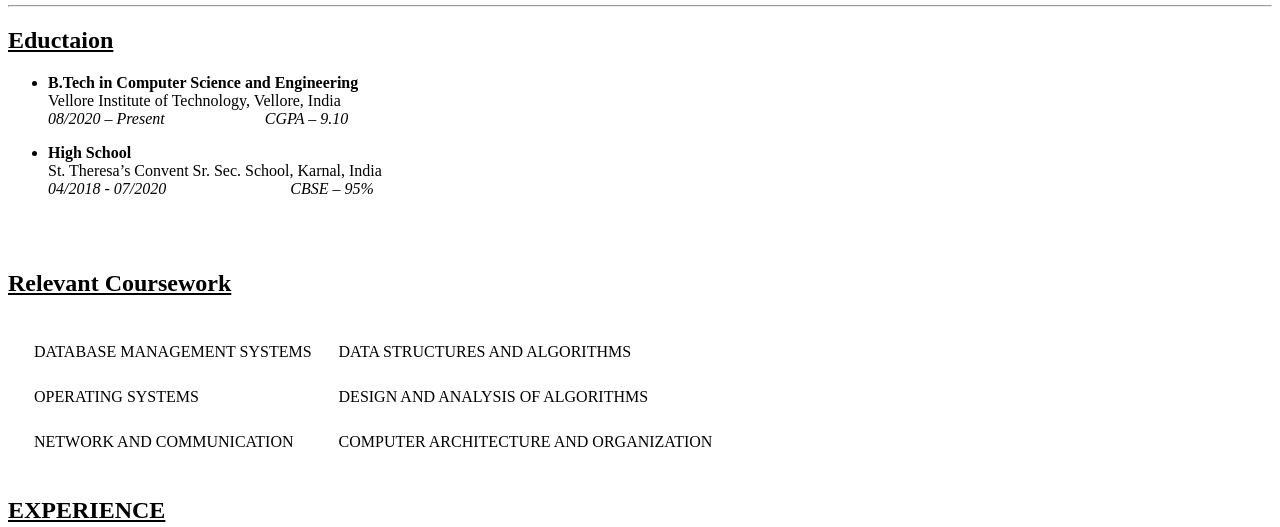
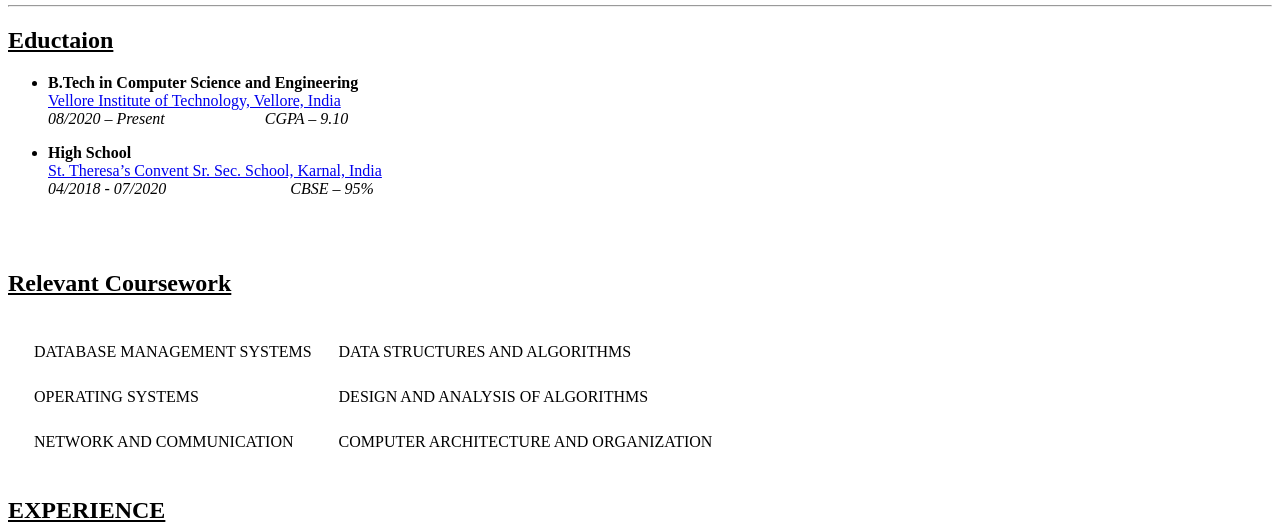
Before and after one commit to Arayan-Kataria/CV, a plain HTML site: page index.html in a window 1280 px wide. Shown: the part 273-800 px from the top of the page. Drawn offline with Linux system fonts and the light colour scheme.

Commit message:
Update index.html

```diff
--- a/index.html
+++ b/index.html
@@ -10,7 +10,7 @@
   <table cellspacing="30">
     <tr>
       <td>
-        <img src="https://github.com/Arayan-Kataria/CV/blob/main/Image/Arayan%20Photo.jpg" alt="Arayan Photo"
+        <img src="https://github.com/Arayan-Kataria/CV/blob/main/Image/Arayan%20Photo.jpg" alt="Profile Photo"
         height="200" width="200 ">
       </td>
       <td>&nbsp;&nbsp;&nbsp;&nbsp;&nbsp;&nbsp;&nbsp;&nbsp;&nbsp;&nbsp;&nbsp;&nbsp;
@@ -28,7 +28,7 @@
       <p>
         <b>B.Tech in Computer Science and Engineering</b>
         <br>
-        Vellore Institute of Technology, Vellore, India<br />
+        <a href="https://vit.ac.in/" target="_blank">Vellore Institute of Technology, Vellore, India</a><br />
         <em>08/2020 – Present &nbsp;&nbsp;&nbsp;&nbsp;&nbsp;&nbsp;&nbsp;&nbsp;&nbsp;
           &nbsp;&nbsp;&nbsp;&nbsp;&nbsp;&nbsp;&nbsp;&nbsp;&nbsp;&nbsp;&nbsp;&nbsp;&nbsp; CGPA – 9.10</em>
       </p>
@@ -36,7 +36,7 @@
     <li>
       <p>
         <b>High School</b><br />
-        St. Theresa’s Convent Sr. Sec. School, Karnal, India<br />
+        <a href="http://www.stcskarnal.com/" target="_blank">St. Theresa’s Convent Sr. Sec. School, Karnal, India</a><br />
         <em>04/2018 - 07/2020 &nbsp;&nbsp;&nbsp;&nbsp;&nbsp;&nbsp;&nbsp;&nbsp;&nbsp;&nbsp;&nbsp;&nbsp;&nbsp;
           &nbsp;&nbsp;&nbsp;&nbsp;&nbsp;&nbsp;&nbsp;&nbsp;&nbsp;&nbsp;&nbsp;&nbsp;&nbsp;&nbsp;&nbsp; CBSE – 95%</em>
       </p>
```
